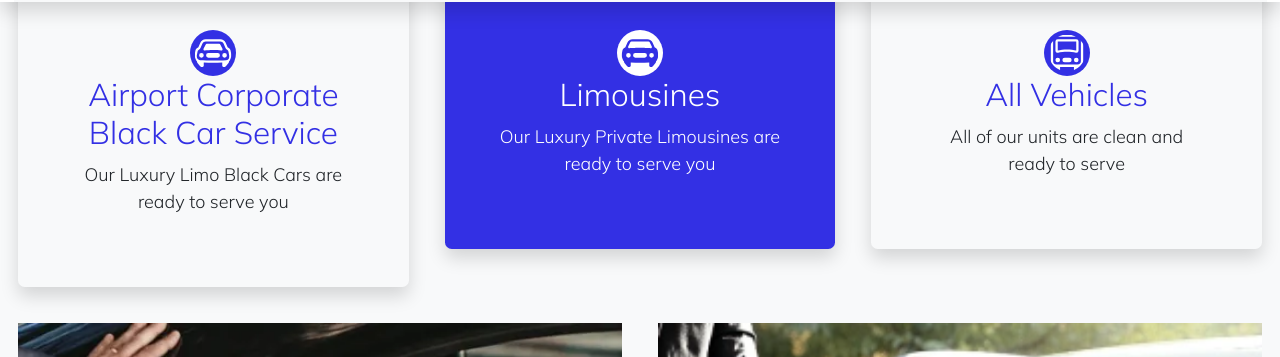
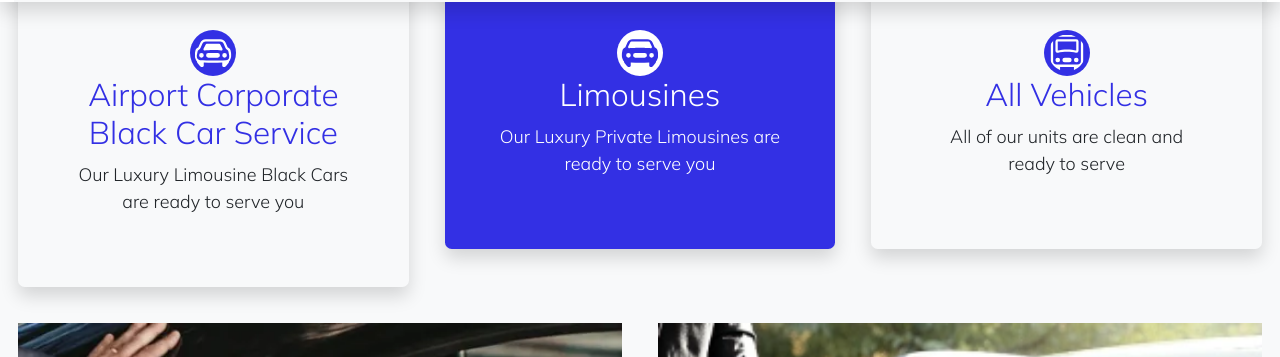
Before and after one commit to wynngrand/grandlimowarner-robins, a Jekyll site: the page built from index.md, in a window 1280 px wide and 900 px high, scrolled down 1291 px. Shown: the part 97-454 px from the top of the window. Built offline with Jekyll 4.4.1, drawn with Linux system fonts in a browser that asks for light colours.

Commit message:
Update from Forestry.io wynngrand updated _config.yml

```diff
--- a/_config.yml
+++ b/_config.yml
@@ -6,7 +6,7 @@ cover: "/assets/img/warnerrobinscarwebsite.webp"
 url: https://www.grandlimowarnerrobins.com
 badge:
   title1: Airport Corporate Black Car Service
-  text1: Our Luxury Limo Black Cars are ready to serve you
+  text1: Our Luxury Limousine Black Cars are ready to serve you
   title2: Limousines
   text2: Our Luxury Private Limousines are ready to serve you
   title3: All Vehicles
```
